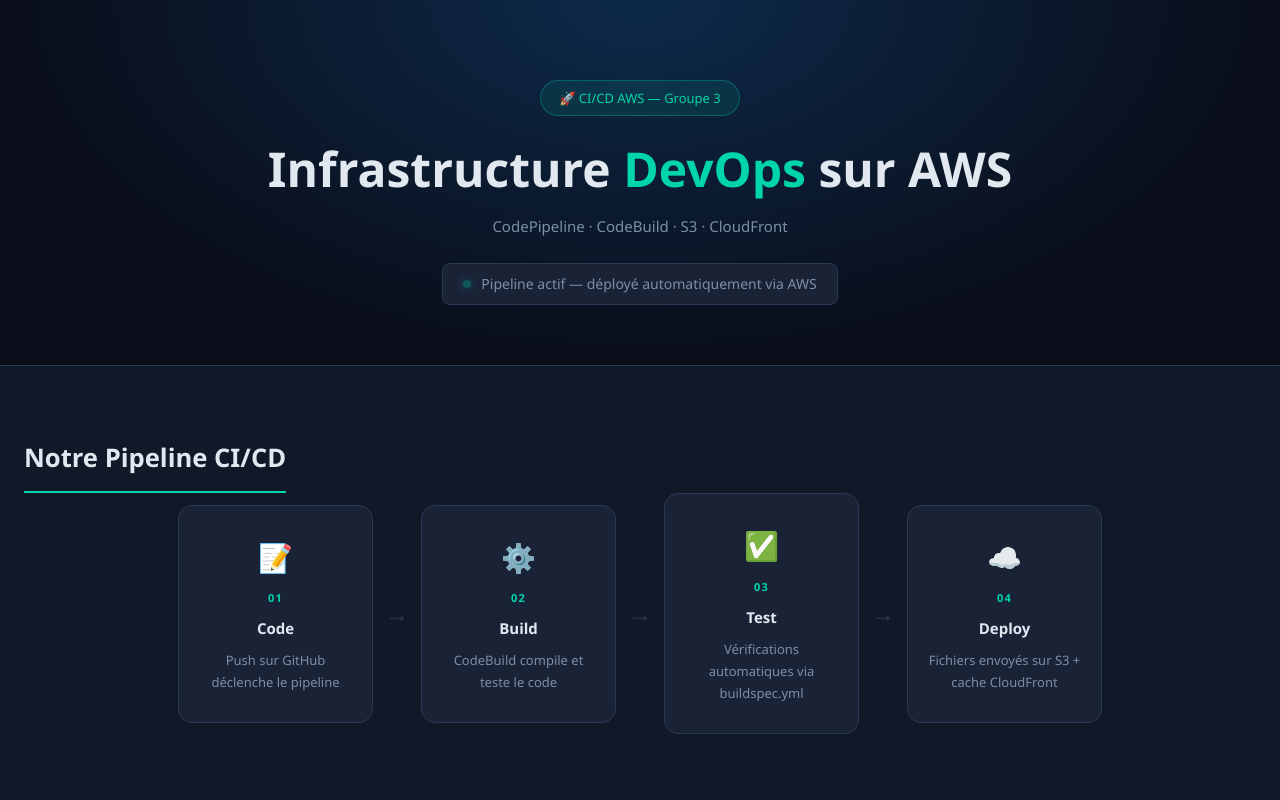
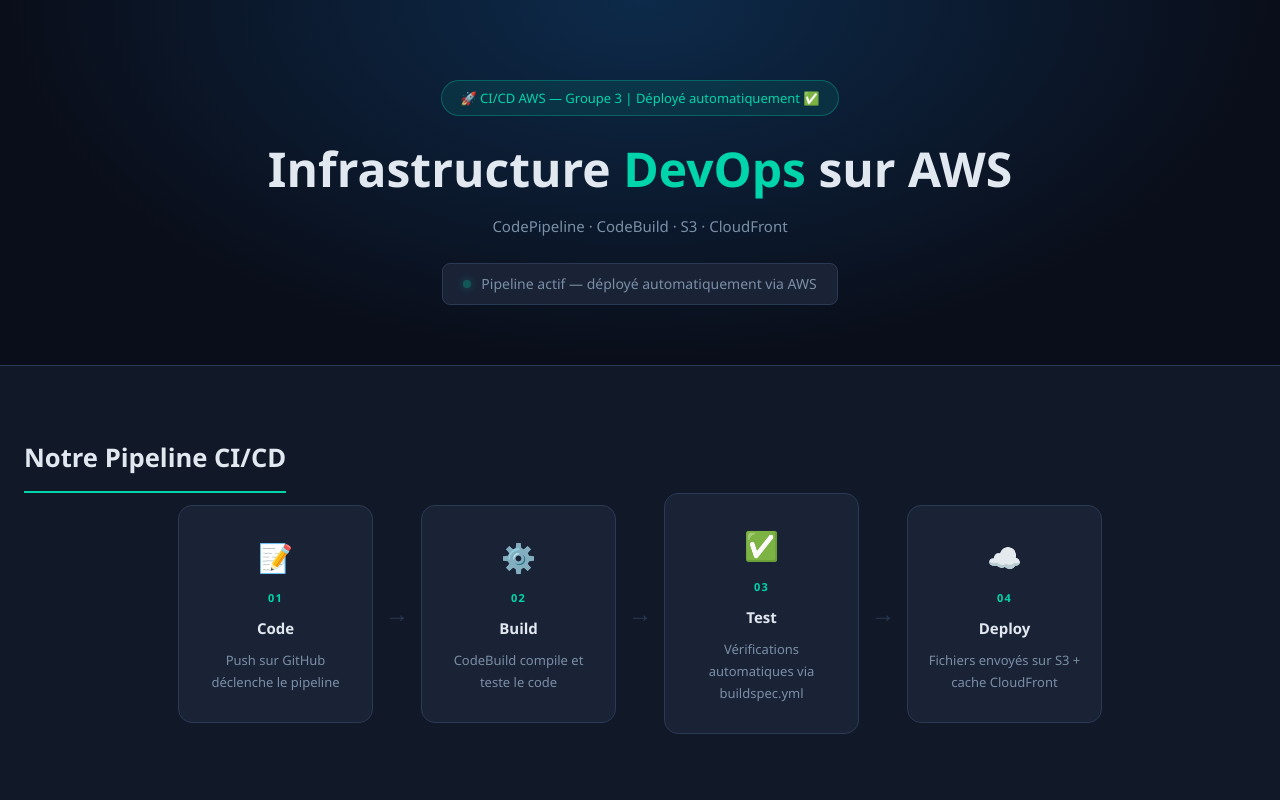
Before and after one commit to WILSON-BARNABE/cicd-aws-groupe3, a plain HTML site: page src/index.html in a window 1280 px wide. Shown: the top 800 px of the page. Drawn offline with Linux system fonts and the light colour scheme.

Commit message:
Test déploiement automatique pipeline

```diff
--- a/src/index.html
+++ b/src/index.html
@@ -9,7 +9,7 @@
 <body>
 
   <header>
-    <div class="badge">🚀 CI/CD AWS — Groupe 3</div>
+    <div class="badge">🚀 CI/CD AWS — Groupe 3 | Déployé automatiquement ✅</div>
     <h1>Infrastructure <span class="accent">DevOps</span> sur AWS</h1>
     <p class="subtitle">CodePipeline · CodeBuild · S3 · CloudFront</p>
     <div class="status">
```
